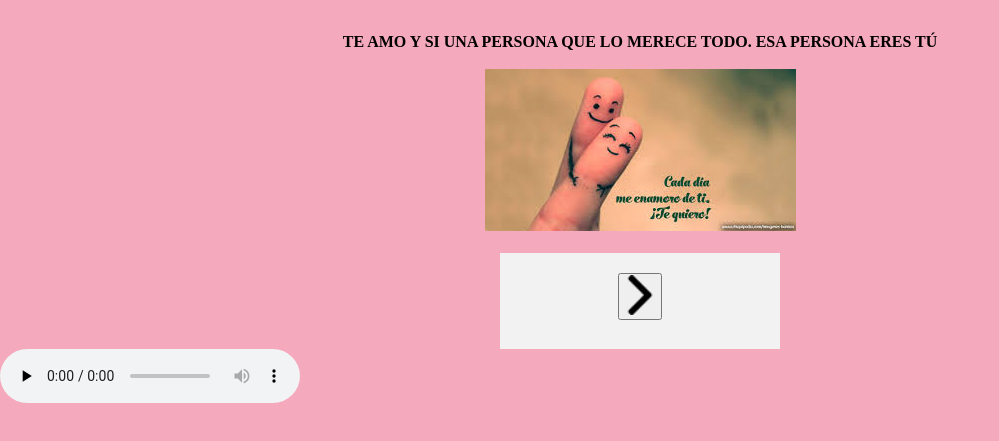
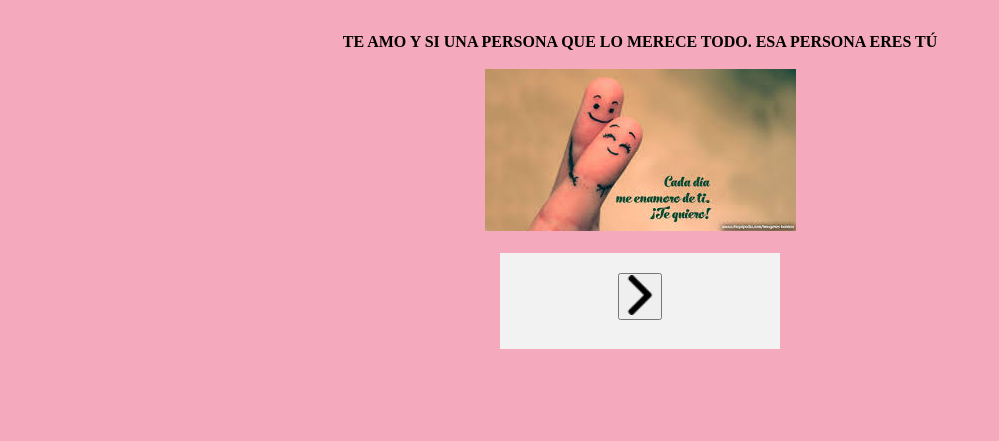
Before and after one commit to Kpital1998/slider, a plain HTML site: page slider/index.html in a window 1280 px wide. Shown: the part 161-602 px from the top of the page, without its empty margins (0-999 px from the left). Drawn offline with Linux system fonts and the light colour scheme.

Commit message:
Update index.html

```diff
--- a/slider/index.html
+++ b/slider/index.html
@@ -63,7 +63,6 @@
             <button v-on:click="num--"><img src="img/back.png" alt="" width="40" height="40"></button> <button v-on:click="num++"><img src="img/next.png" alt="" width="40" height="40"></button>
         </section>
     </center>
-    <audio src="desconocidos.mp3" preload="none" controls autoplay></audio>
 
     </div>
     <script>
```
